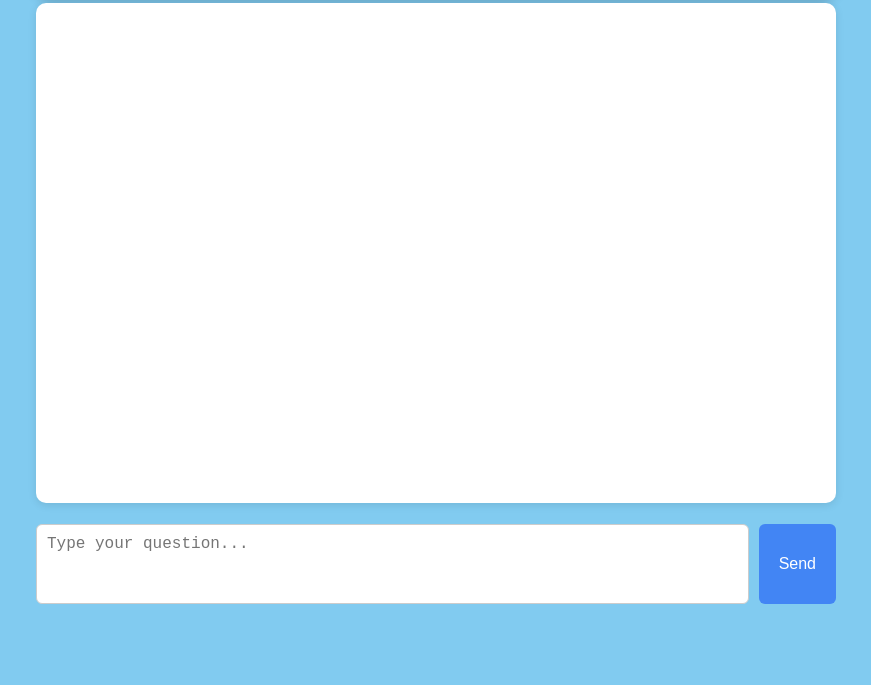
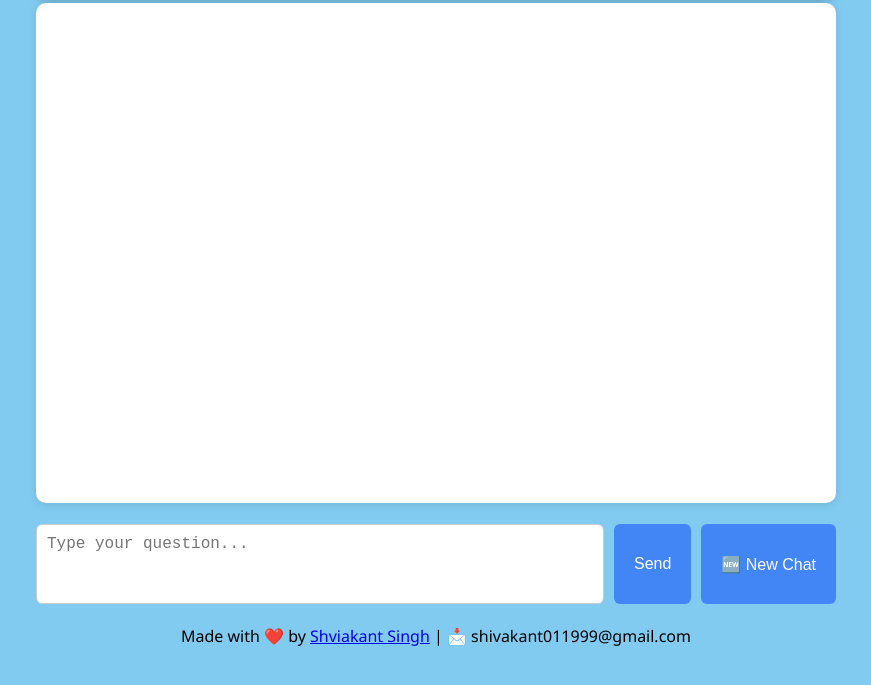
Before and after one commit to Shivakant1021/gemini_project, a website: page public/index.html in a window 1280 px wide. Shown: the part 157-842 px from the top of the page, without its empty margins (204-1075 px from the left). Before the commit the page ends 800 px from the top, so only its background shows below. Drawn offline with Linux system fonts and the light colour scheme; some packages are replaced by stand-ins of ours; a script that the page names is missing.

Commit message:
added clear button and make it attractive

```diff
--- a/public/index.html
+++ b/public/index.html
@@ -1,8 +1,9 @@
 <!DOCTYPE html>
 <html lang="en">
+
 <head>
   <meta charset="UTF-8" />
-  <meta name="viewport" content="width=device-width, initial-scale=1.0"/>
+  <meta name="viewport" content="width=device-width, initial-scale=1.0" />
   <title>Gemini AI Chat</title>
   <style>
     * {
@@ -110,6 +111,7 @@
     button:hover {
       background-color: #3367d6;
     }
+
     .header {
       display: flex;
       width: 50rem;
@@ -147,12 +149,14 @@
       font-size: 1rem;
       color: #ccc;
     }
-
   </style>
 </head>
+
 <body>
   <div class="header">
-    <img src="https://akm-img-a-in.tosshub.com/indiatoday/images/story/202505/gemini-303403593-3x4.png?VersionId=GX9GSEa1YB4mOgGbrZJdi36lrfB2PPFY" alt="Gemini Logo" width="100" />
+    <img
+      src="https://akm-img-a-in.tosshub.com/indiatoday/images/story/202505/gemini-303403593-3x4.png?VersionId=GX9GSEa1YB4mOgGbrZJdi36lrfB2PPFY"
+      alt="Gemini Logo" width="100" />
     <h1>💬 Gemini AI Chat Bot</h1>
     <span id="date">Date :</span>
   </div>
@@ -164,8 +168,18 @@
   <div id="input-area">
     <textarea id="prompt" placeholder="Type your question..."></textarea>
     <button onclick="askGemini()">Send</button>
+    <button onclick="clearChat()">🆕 New Chat</button>
   </div>
 
+
+  <div class="footer">
+    <p>
+      Made with ❤️ by <a href="https://github.com/shivakant1021" target="_blank">Shviakant Singh</a> | 📩
+      shivakant011999@gmail.com
+    </p>
+
+  </div>
+  <script src="https://cdn.jsdelivr.net/npm/sweetalert2@11"></script>
   <script>
 
     const dateElem = document.getElementById("date");
@@ -215,11 +229,41 @@
     }
 
     // Optional: Enter key + Ctrl to submit
-    document.getElementById("prompt").addEventListener("keydown", function(e) {
+    document.getElementById("prompt").addEventListener("keydown", function (e) {
       if (e.key === "Enter" && (e.ctrlKey || e.metaKey)) {
         askGemini();
       }
     });
+
+    // for clear chat
+    function clearChat() {
+      chatBox.innerHTML = "";  // Remove all messages
+      document.getElementById("prompt").value = "";  // Clear the input
+      appendMessage("Chat cleared. Start a new conversation!", "bot");
+    }
+    function clearChat() {
+      Swal.fire({
+        title: 'Start New Chat?',
+        text: "This will clear the current conversation.",
+        icon: 'warning',
+        showCancelButton: true,
+        confirmButtonColor: '#3085d6',
+        cancelButtonColor: '#d33',
+        confirmButtonText: 'Yes, clear it!'
+      }).then((result) => {
+        if (result.isConfirmed) {
+          chatBox.innerHTML = "";
+          document.getElementById("prompt").value = "";
+          Swal.fire(
+            'Cleared!',
+            'Your chat has been cleared.',
+            'success'
+          )
+        }
+      });
+    }
+
   </script>
 </body>
+
 </html>
```
Lines whose indentation alone changed are shown as unchanged.
